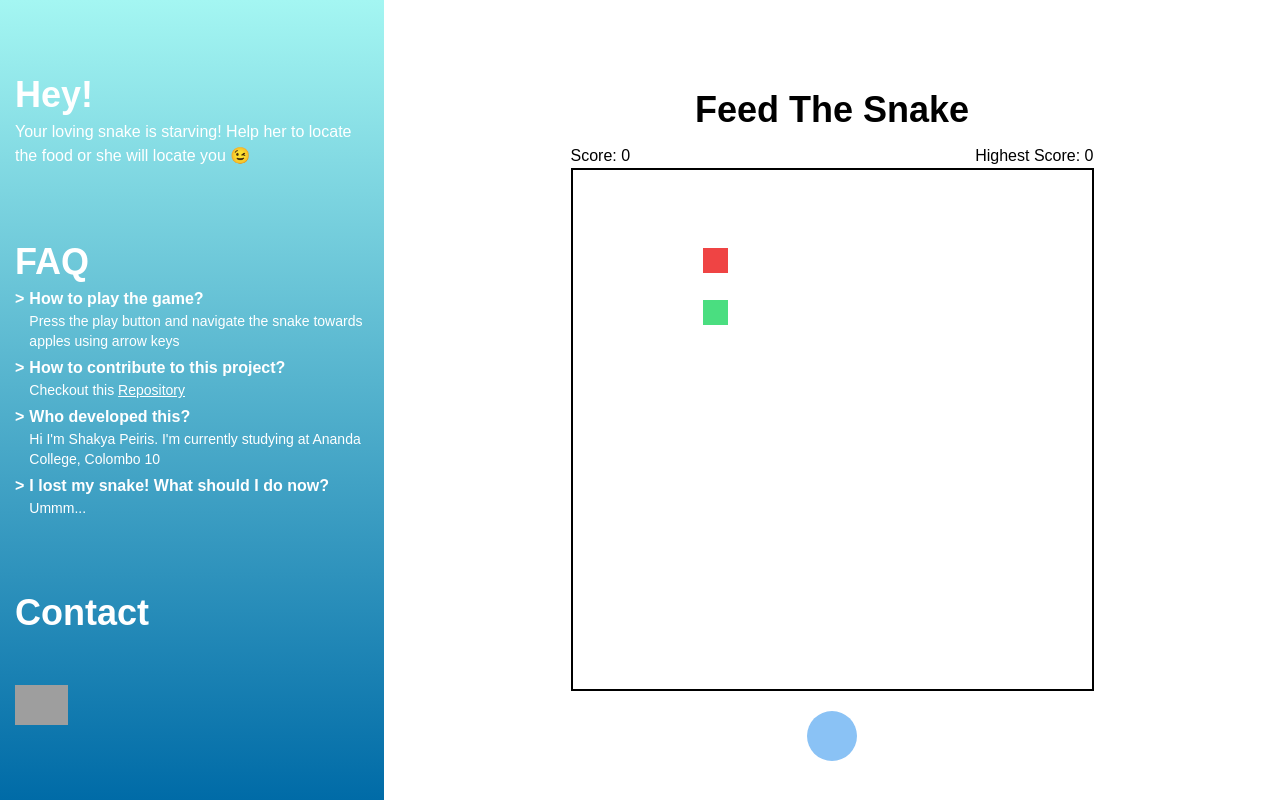
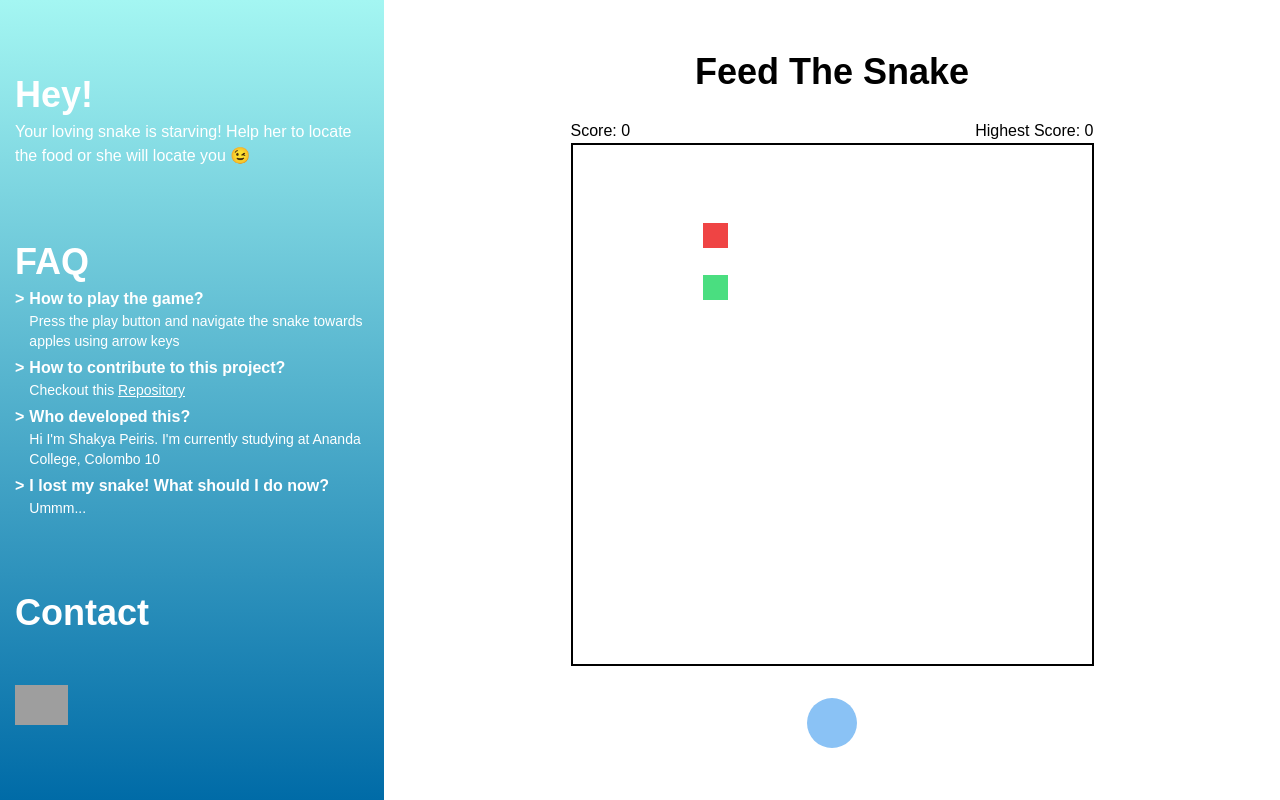
Before and after one commit to shakyapeiris/Feed-The-Snake, a Svelte app: page / in a window 1280 px wide. Built offline with nearby package versions, Linux system fonts and the light colour scheme; grey boxes are pictures that could not be loaded; some icons are missing; a web font is replaced by a local one.

Commit message:
Remove info button in desktop view

```diff
--- a/src/App.svelte
+++ b/src/App.svelte
@@ -185,7 +185,7 @@
 	<section
 		class="w-full lg:w-[70%] min-h-full flex items-center justify-between lg:justify-evenly flex-col p-[25px]"
 	>
-		<div class="w-full flex items-start justify-between">
+		<div class="w-full flex items-start justify-between lg:hidden">
 			<button
 				on:click={() => {
 					isAbout = true;
```
